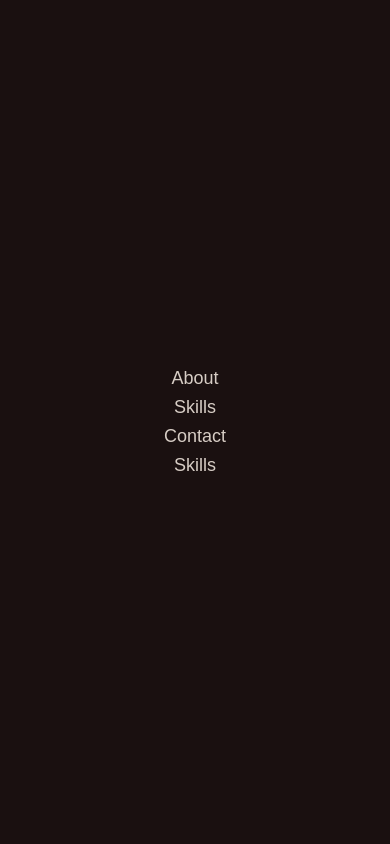
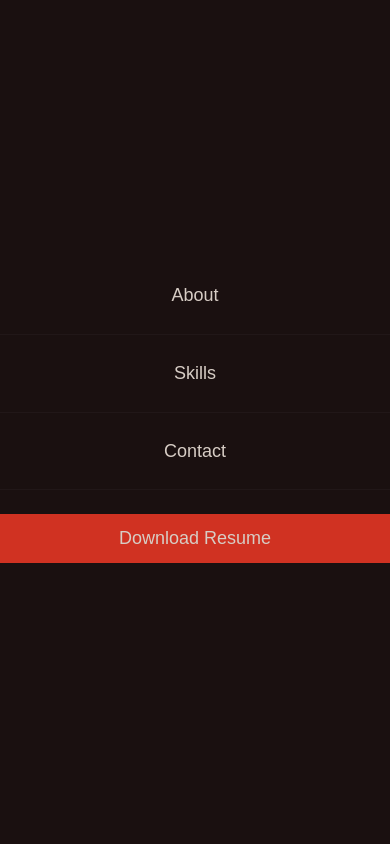
Before and after one commit to devseoka/MKS-Portfolio, an Angular app in the folder mks-portfolio-ui/: page / in a window 390 px wide. Both pictures are taken after a click on the element 355 px from the left and 54 px from the top of the page. Shown: the top 844 px of the page. Built offline with nearby package versions, Linux system fonts and the light colour scheme; a web font is replaced by a local one.

Commit message:
Fix: Resolved Navigation Styling

```diff
--- a/mks-portfolio-ui/src/app/shared/navigation/navigation.component.html
+++ b/mks-portfolio-ui/src/app/shared/navigation/navigation.component.html
@@ -17,17 +17,17 @@
     </div>
 
     <ul id="nav-links" (click)="setActiveLink(activeLink)" [class.open]="isOpen">
-        <li>
-            <a [class.active]="activeLink === 'about'" (click)="setActiveLink('about')" href="#about">About</a>
+        <li [class.active]="activeLink === 'about'" >
+            <a (click)="setActiveLink('about')" href="#about">About</a>
         </li>
-        <li>
-            <a [class.active]="activeLink === 'skills'" (click)="setActiveLink('skills')" href="#skills">Skills</a>
+        <li [class.active]="activeLink === 'skills'">
+            <a  (click)="setActiveLink('skills')" href="#skills">Skills</a>
         </li>
-        <li>
-            <a [class.active]="activeLink === 'contact'"(click)="setActiveLink('contact')"  href="#contact">Contact</a>
+        <li [class.active]="activeLink === 'contact'">
+            <a  (click)="setActiveLink('contact')" href="#contact">Contact</a>
         </li>
         <li *ngIf="isMobile">
-            <a href="#skills">Skills</a>
+            <a (click)="onDownload()">Download Resume</a>
         </li>
     </ul>
 
--- a/mks-portfolio-ui/src/app/shared/navigation/navigation.component.scss
+++ b/mks-portfolio-ui/src/app/shared/navigation/navigation.component.scss
@@ -17,10 +17,11 @@ nav {
         text-decoration: none;
         cursor: pointer;
         height: 60px;
-        svg{
+
+        svg {
             height: 100%;
             fill: $mks-primary-400;
-         }
+        }
     }
 
     ul {
@@ -35,9 +36,19 @@ nav {
         li {
             text-align: center;
             margin: 0 42px;
+            padding:8px 0;
             a {
                 text-decoration: none;
 
+                &:hover {
+                    color: $mks-primary-500;
+                    font-weight: 600;
+                }
+            }
+            &.active {
+                border-bottom: 2px solid $mks-primary-400;
+                color: $mks-primary-400;
+                font-weight: 600;
             }
         }
 
@@ -54,6 +65,7 @@ nav {
         position: absolute;
         right: 20px;
         top: 20px;
+
         svg {
             fill: $mks-primary-500;
             height: 60px;
@@ -85,17 +97,37 @@ nav {
             z-index: 998;
             opacity: 0;
             visibility: hidden;
+
+            li {
+                width: 100%;
+                padding: 24px 0;
+                text-align: center;
+                border-bottom: 1px solid $mks-secondary-800;
+
+                &:last-child {
+                    border: none;
+                    a {
+                        display: block;
+                        padding: 10px 16px;
+                        background: $mks-primary-500;
+                        cursor: pointer;
+                        text-align: center;
+
+                    }
+                }
+            }
         }
 
         .hamburger {
             display: block;
         }
 
-        .hamburger.open + ul {
+        .hamburger.open+ul {
             display: flex;
             opacity: 1;
             visibility: visible;
         }
+
         button {
             display: none;
         }
--- a/mks-portfolio-ui/src/app/shared/navigation/navigation.component.ts
+++ b/mks-portfolio-ui/src/app/shared/navigation/navigation.component.ts
@@ -1,11 +1,14 @@
-import { Component, HostListener } from "@angular/core";
+import { Component, HostListener, OnInit } from "@angular/core";
 
 @Component({
     selector: 'app-navigation',
     templateUrl: './navigation.component.html',
     styleUrls: ['./navigation.component.scss']
 })
-export class NavigationComponent {
+export class NavigationComponent implements OnInit {
+    ngOnInit(): void {
+        this.checkScreenSize()
+    }
     isOpen: boolean = false
     isMobile: boolean = window.innerWidth <= 768;
     activeLink: string = 'banner'
@@ -20,6 +23,10 @@ export class NavigationComponent {
     }
     @HostListener('window:resize', ['$event'])
     onResize(event: Event): void {
-        this.isMobile = window.innerWidth <= 768;
+        this.checkScreenSize()
     }
+    checkScreenSize() {
+        this.isMobile = window.innerWidth < 768;
+    }
+
 }
```
